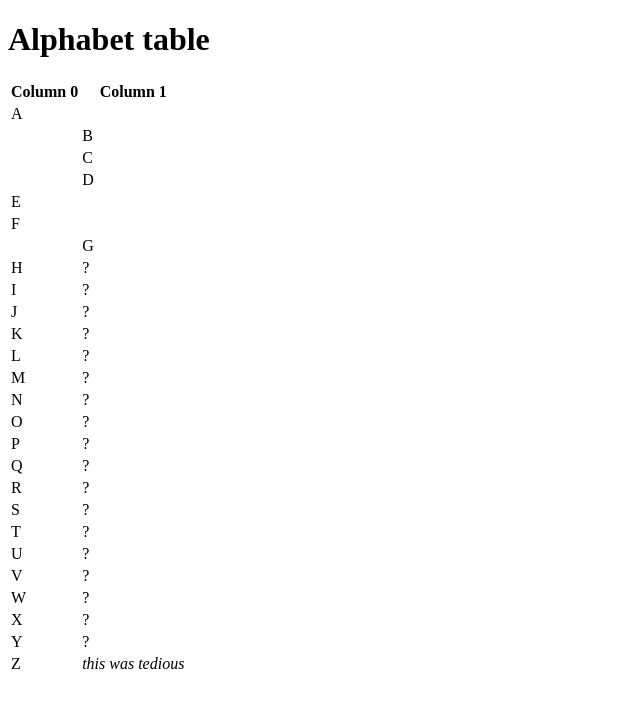
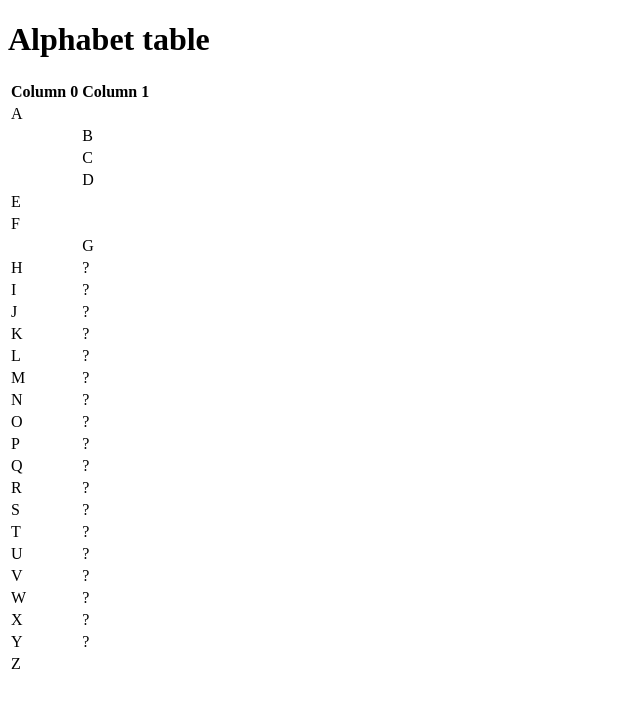
Before and after one commit to comp426-2022-fall/a01-ethanwk-unc, a website: page public/index.html in a window 1280 px wide. Shown: the whole page, without its empty margins (0-640 px from the left). Drawn offline with Linux system fonts and the light colour scheme.

Commit message:
Is the auto grader on my html?

```diff
--- a/public/index.html
+++ b/public/index.html
@@ -118,7 +118,7 @@
 					</tr>
 
 					<tr>
-					<td>Z</td><td><i>this was tedious</i></td>
+					<td>Z</td><td></td>
 					</tr>
 
 				</tbody>
```
